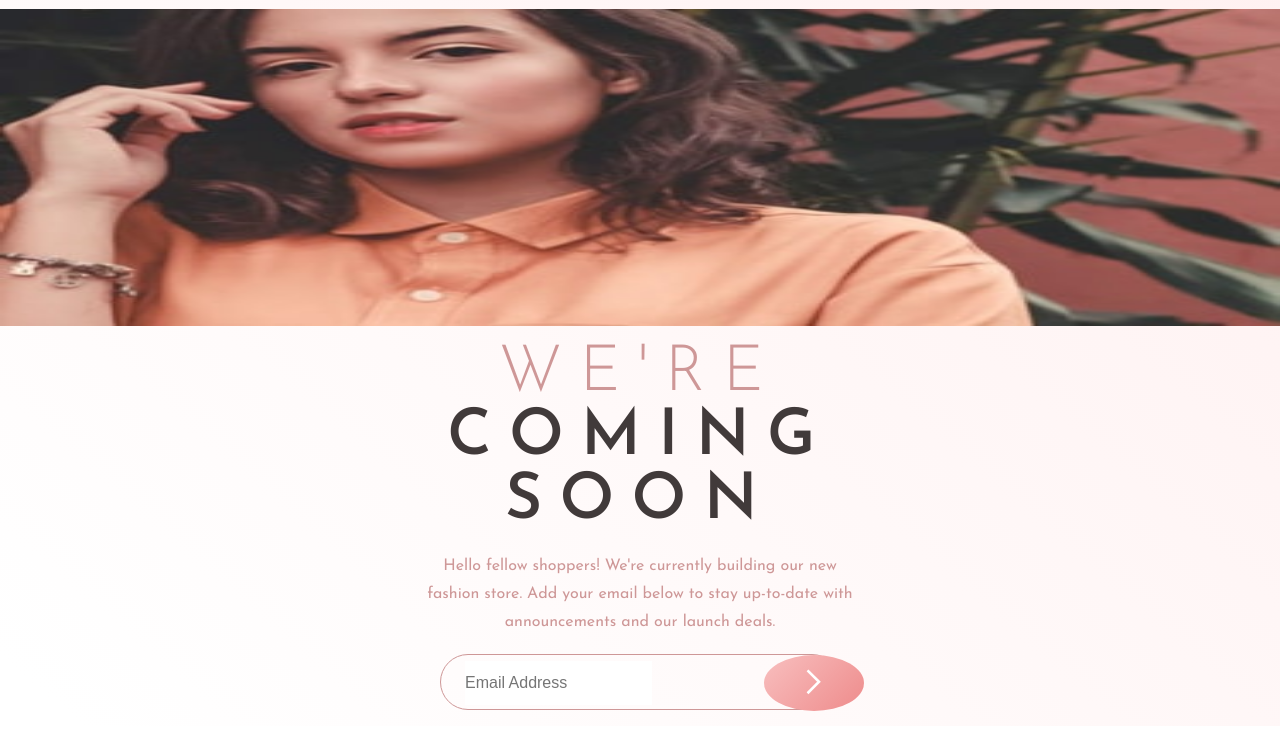
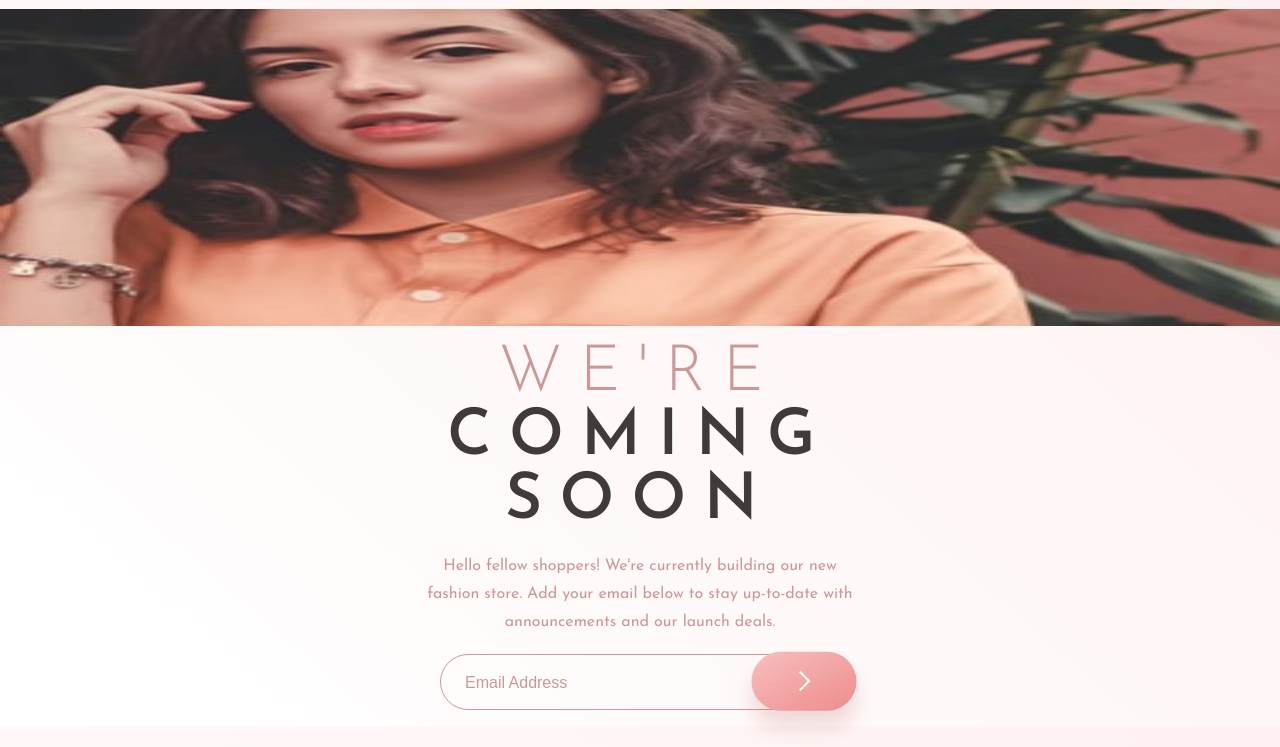
Before and after one commit to ZounMedia/base-apparel, a website: page index.html in a window 1280 px wide. Shown: the part 74-821 px from the top of the page. Before the commit the page ends 800 px from the top, so only its background shows below. Drawn offline with Linux system fonts and the light colour scheme.

Commit message:
update submit button

```diff
--- a/css/styles.scss
+++ b/css/styles.scss
@@ -139,8 +139,19 @@ body {
             border: none;
             outline: none;
             color: $dark-grayish-red;
+            background: transparent;
             font-size: 14px;
             line-height: 28px; /* 200% */
+
+            &::placeholder {
+              color: $desaturated-red;
+              opacity: 1; /* Firefox */
+            }
+
+            &::-ms-input-placeholder {
+              /* Edge 12 -18 */
+              color: $desaturated-red;
+            }
           }
 
           .btn-group {
@@ -150,9 +161,11 @@ body {
             width: 50%;
 
             img.error {
+              position: relative;
               width: 24px;
               height: 24px;
               display: none;
+              left: -20px;
 
               &.active {
                 display: block;
@@ -163,11 +176,15 @@ body {
               width: 64px;
               height: 48px;
               position: relative;
-              right: -9px;
-              background: $gradient1;
+              background: transparent;
               border: none;
-              border-radius: 100%;
-              transition: all 0.3s ease-in-out;
+
+              img {
+                width: 100%;
+                height: 100%;
+                margin-top: 11px;
+                transform: scale(1.8);
+              }
 
               &:hover {
                 cursor: pointer;
@@ -231,16 +248,16 @@ body {
               width: 50%;
 
               img.error {
-                margin-right: -15px;
+                left: 0px;
               }
 
               button {
                 width: 100px;
                 height: 56px;
-                right: -25px;
+                right: -15px;
 
                 img {
-                  transform: scale(1.3);
+                  margin-top: 14px;
                 }
               }
             }
--- a/index.html
+++ b/index.html
@@ -47,7 +47,7 @@
               />
               <button type="submit">
                 <img
-                  src="assets/img/icon-arrow.svg"
+                  src="assets/img/button.svg"
                   alt="arrow icon for form button"
                 />
               </button>
```
Also changed, not shown: README.md, assets/img/button.svg (added), assets/img/screenshot.jpeg (added), css/styles.css, 1 other file.
